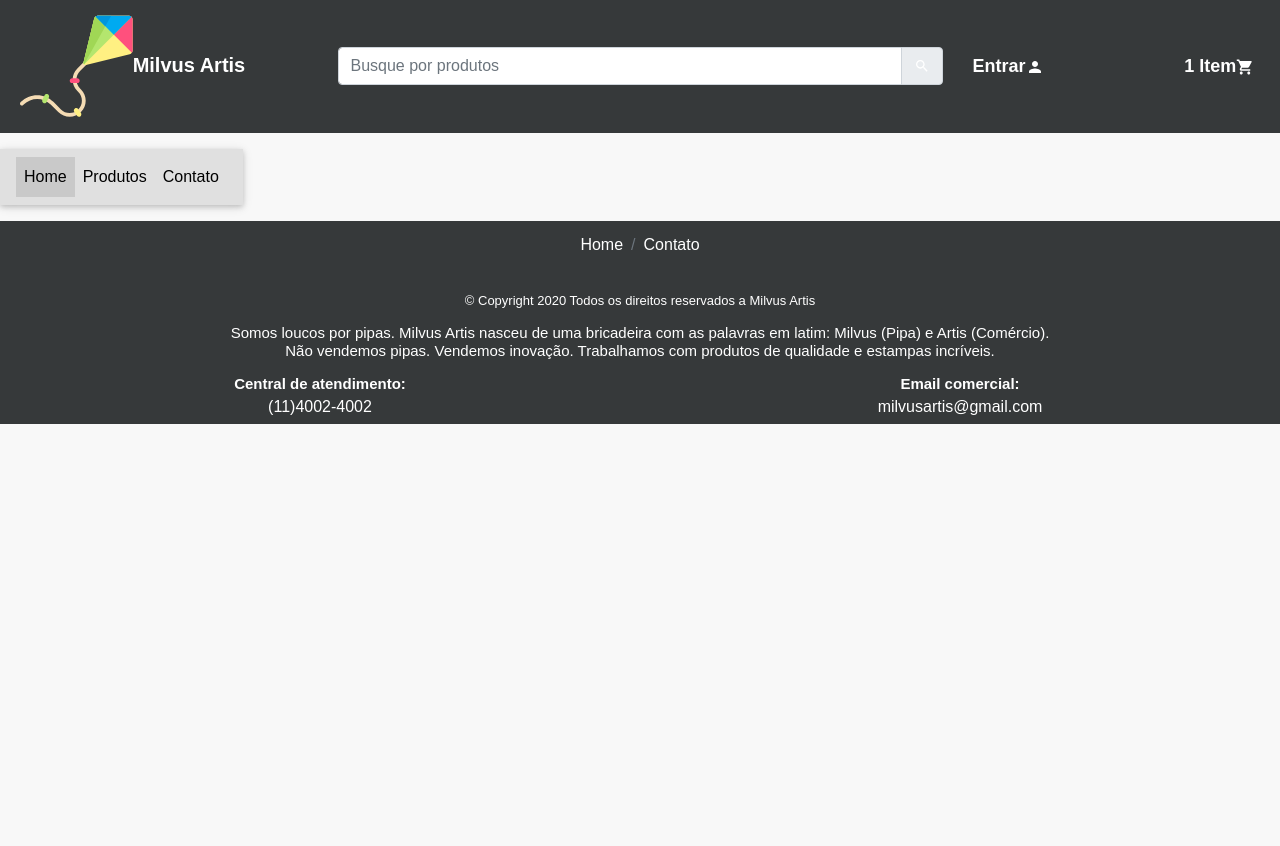
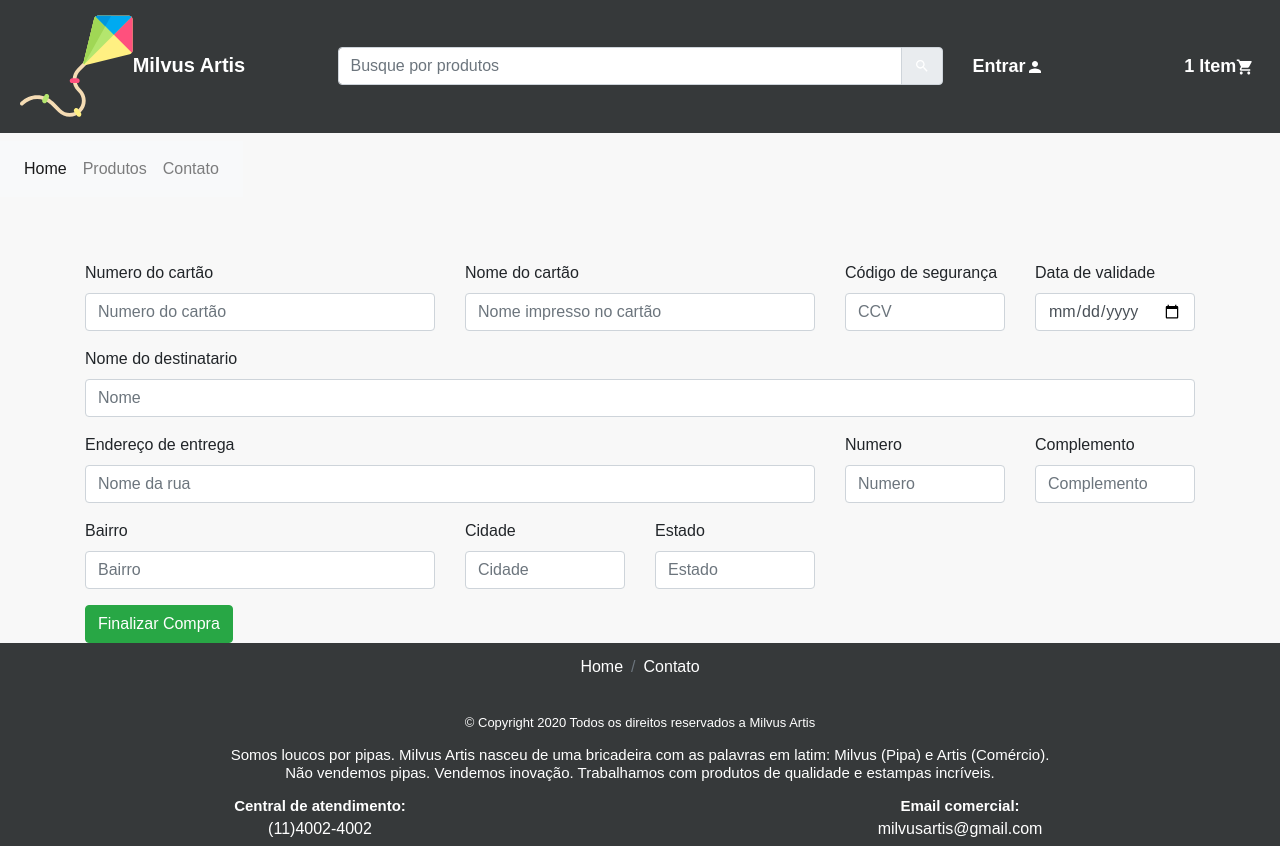
Before and after one commit to milvusartis/ecommerce-de-pipas, a React (Create React App) app: page /checkout in a window 1280 px wide. Before the commit the page ends 800 px from the top, so only its background shows below. Built offline with nearby package versions, Linux system fonts and the light colour scheme; a web font is replaced by a local one.

Commit message:
checkout

```diff
--- a/package.json
+++ b/package.json
@@ -11,7 +11,6 @@
     "create-react-context": "^0.3.0",
     "material-input": "^1.1.6",
     "mdbootstrap": "^4.14.0",
-    "mdbreact": "^4.25.3",
     "react": "^16.13.0",
     "react-dom": "^16.13.0",
     "react-dropdown": "^1.6.4",
--- /dev/null
+++ b/src/componentes/Checkout/checkout.js
@@ -0,0 +1,93 @@
+import React, { Component } from 'react';
+import './Checkout.css'
+import { Col, Row, Button, Form, FormGroup, Label,Container,Input } from 'reactstrap';
+
+
+
+
+class Checkout extends Component {
+
+    render() {
+        return (
+            <> <Container className="mt-5" id="checkout"xs="12" md="8">
+                <Form>
+                <Row>
+                    <Col xs="12" md="4">
+                    <FormGroup>
+                        <Label >Numero do cartão</Label>
+                        <Input  type="number" name="cartao" id="cartao" placeholder="Numero do cartão" />
+                    </FormGroup>
+                    </Col>
+                    <Col xs="12" md="4">
+                    <FormGroup>
+                        <Label>Nome do cartão</Label>
+                        <Input  type="text" name="nomeCarto" id="nomeCarto" placeholder="Nome impresso no cartão" />
+                    </FormGroup>
+                    </Col>
+                    <Col xs="12" md="2" >
+                    <FormGroup>
+                        <Label>Código de segurança</Label>
+                        <Input  type="number" name="ccv" id="ccv"placeholder="CCV"/>
+                    </FormGroup>
+                    </Col>
+                    <Col xs="12" md="2" >
+                    <FormGroup >
+                        <Label >Data de validade</Label>
+                        <Input  type="date" name="dataValiade" id="dataValidade"placeholder="Data"/>
+                    </FormGroup>
+                    </Col>
+                </Row>
+                <FormGroup>
+                    <Label>Nome do destinatario </Label>
+                    <Input  type="text" name="nomeDestinatario" id="nomeDestinatario" placeholder="Nome"/>
+                </FormGroup>
+                <Row>
+                <Col xs="12" md="8">
+                <FormGroup>
+                    <Label>Endereço de entrega</Label>
+                    <Input  type="text" name="endereco" id="endereco" placeholder="Nome da rua"/>
+                </FormGroup>
+                </Col>
+                <Col xs="6" md="2">
+                    <FormGroup>
+                        <Label for="exampleZip">Numero</Label>
+                        <Input  type="number" name="numeroCasa" id="numeroCasa" placeholder="Numero"/>
+                    </FormGroup>
+                    </Col>
+                    <Col xs="6" md="2">
+                    <FormGroup>
+                        <Label>Complemento</Label>
+                        <Input  type="text" name="complemento" id="complemento"placeholder="Complemento"/>
+                    </FormGroup>
+                    </Col>
+                </Row>
+                <Row>
+                    <Col xs="12" md="4">
+                    <FormGroup>
+                        <Label for="exampleCity">Bairro</Label>
+                        <Input  type="text" name="bairro" id="bairro"placeholder="Bairro"/>
+                    </FormGroup>
+                    </Col>
+                    <Col xs="6" md="2">
+                    <FormGroup>
+                        <Label>Cidade</Label>
+                        <Input  type="text" name="cidade" id="cidade"placeholder="Cidade"/>
+                    </FormGroup>
+                    </Col>
+                    <Col xs="6" md="2">
+                    <FormGroup>
+                        <Label>Estado</Label>
+                        <Input  type="text" name="estado" id="estado"placeholder="Estado"/>
+                    </FormGroup>
+                    </Col>
+                </Row>
+
+                <Button color="success">Finalizar Compra</Button>
+                </Form>
+                </Container>
+    </>
+        );
+    }
+}
+
+export default Checkout;
--- a/src/componentes/header/index.js
+++ b/src/componentes/header/index.js
@@ -69,7 +69,7 @@ const Header = () => {
                     </Row>
                     <Row>
 
-                        <Navbar className="mt-3 mb-3" color="light" light expand="md">
+                        <Navbar className="mt-2 mb-3" color="light" light expand="md">
                             <NavbarToggler onClick={toggle} />
                             <Collapse isOpen={isOpen} navbar>
                                 <Nav className="mr-auto" navbar>
--- a/src/componentes/header/styles.css
+++ b/src/componentes/header/styles.css
@@ -7,8 +7,6 @@
     display: flex;
     /* flex-flow: row nowrap; */
     justify-content: space-around;
-
-
     align-items: center;
     flex-wrap: nowrap;
 }
--- a/src/componentes/login/Cadastro.js
+++ b/src/componentes/login/Cadastro.js
@@ -1,7 +1,6 @@
 import React, {Component} from 'react';
 import "./Cadastro.css";
 import '@fortawesome/fontawesome-free/css/all.min.css';
-import 'mdbreact/dist/css/mdb.css';
 import InputMask from "react-input-mask";
 
 import {
--- a/src/componentes/prodcompleto/ProCompleto.js
+++ b/src/componentes/prodcompleto/ProCompleto.js
@@ -155,7 +155,7 @@ render() {
                                     +
                                 </Button>
                             </Row>
-                            <Button
+                            <Button href="http://localhost:3000/checkout"
                             color="success"
                             className="btn-lg col-sm-12 col-md-6 mt-2">
                                 Comprar
--- a/src/routes.js
+++ b/src/routes.js
@@ -10,6 +10,7 @@ import Login from './componentes/login/Cadastro';
 import Contato from './componentes/contato/Contato';
 import Header from './componentes/header';
 import Footer from './componentes/footer';
+import Checkout from './componentes/Checkout/checkout'
 
 
 
@@ -30,12 +31,13 @@ export default class Routes extends Component {
           <Route path="/pipas" component ={Pipas}/>
           <Route path="/linhas" component={Linhas}/>
           <Route path="/latas" component={Latas}/>
-
+         <Route path="/checkout" component={Checkout}/>
 
         </Switch>
+        <Footer/>
 
-        <Footer/>
         </BrowserRouter>
+
     )
 
   }
```
Also changed, not shown: src/componentes/Checkout/Checkout.css (added).
